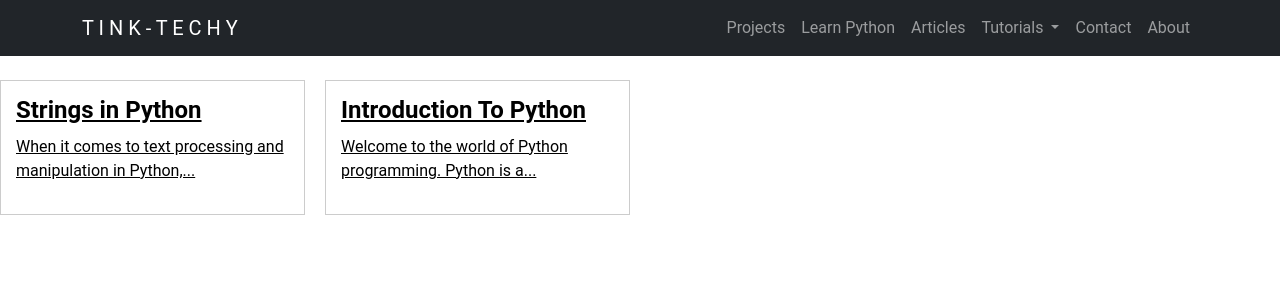
After one commit to samsonlukman/tinktechy, a Django app: page /articles in a window 1280 px wide. The commit adds this page. Shown: the top 300 px of the page. Run offline with Django 4.2, Linux system fonts and the light colour scheme; data comes from the database, SQL or seed files in the repository; both versions use the stored data as it was after the commit; some libraries are stand-ins or nearby versions.

Commit message:
edited articles

```diff
--- a/website/models.py
+++ b/website/models.py
@@ -1,5 +1,6 @@
 from django.db import models
-
+from django.contrib.auth.models import User
+from ckeditor.fields import RichTextField
 
 class NewMessage(models.Model):
     name = models.TextField(max_length=500)
@@ -8,3 +9,14 @@ class NewMessage(models.Model):
 
     def __str__(self):
         return f"{self.name} with {self.email} sent {self.message}"
+
+
+
+class Article(models.Model):
+    title = models.CharField(max_length=200)
+    content = RichTextField()
+    pub_date = models.DateTimeField(auto_now_add=True)
+    author = models.ForeignKey(User, on_delete=models.CASCADE)
+
+    def __str__(self):
+        return f"{self.author} wrote {self.title} on {self.pub_date}"
--- /dev/null
+++ b/website/templates/website/all_articles.html
@@ -0,0 +1,55 @@
+{% extends "website/layout.html" %}
+{% load static %}
+{% load custom_tags %}
+{% block body %}
+    <br>
+
+    <div class="article-grid">
+        {% for article in all_articles %}
+        <a href="{% url 'article' article.title %}">
+        <div class="article">
+            <h2 class="article-title">{{ article.title }}</h2>
+            <div class="article-content">
+                {{ article.content|truncate_to_ten_words|safe }}
+            </div>
+        </div>
+    </a>
+        {% endfor %}
+    </div>
+</div>
+
+<style>
+    /* Add your custom CSS here */
+    .article-grid {
+        display: grid;
+        grid-template-columns: repeat(auto-fill, minmax(300px, 1fr));
+        grid-gap: 20px;
+
+    }
+
+    .article {
+        padding: 15px;
+        border: 1px solid #ccc;
+    }
+
+    .article-title {
+        font-size: 24px;
+        font-weight: bold;
+    }
+
+    .article-content {
+        margin-top: 10px;
+    }
+
+    a {
+        color: black;
+    }
+
+    /* Change the color of visited links to blue (you can use the same color as standard) */
+    a:visited {
+        color: blue;
+    }
+</style>
+</style>
+
+{% endblock %}
--- a/website/templates/website/layout.html
+++ b/website/templates/website/layout.html
@@ -3,14 +3,18 @@
 <html lang="en">
 <head>
     <meta charset="UTF-8">
+    <script async src="https://pagead2.googlesyndication.com/pagead/js/adsbygoogle.js?client=ca-pub-6241948544824720"
+     crossorigin="anonymous"></script>
 <meta name="viewport" content="width=device-width, initial-scale=1.0">
 <link href="https://cdn.jsdelivr.net/npm/bootstrap@5.1.3/dist/css/bootstrap.min.css" rel="stylesheet">
 <script src="https://cdn.jsdelivr.net/npm/bootstrap@5.1.3/dist/js/bootstrap.bundle.min.js"></script>
 <link rel="stylesheet" href="https://use.fontawesome.com/releases/v5.15.1/css/all.css">
+<link rel="stylesheet" href="path-to-pygments-css-file">
 <title>{% block title %}Tinktechy{% endblock %}</title>
 <script src="https://code.jquery.com/jquery-3.6.0.min.js"></script>
 <script src="https://stackpath.bootstrapcdn.com/bootstrap/4.5.2/js/bootstrap.min.js"></script>
 <script src="https://checkout.flutterwave.com/v3.js"></script>
+
 
 </head>
 <body>
@@ -26,6 +30,9 @@
                     </li>
                     <li class="nav-item">
                         <a class="nav-link" href="{% url 'python_course' %}">Learn Python</a>
+                    </li>
+                    <li class="nav-item">
+                        <a class="nav-link" href="{% url 'articles' %}">Articles</a>
                     </li>
                     <li class="nav-item dropdown">
                         <a class="nav-link dropdown-toggle" href="#" id="tutorialsDropdown" role="button" data-toggle="dropdown" aria-haspopup="true" aria-expanded="false">
--- /dev/null
+++ b/website/templatetags/custom_tags.py
@@ -0,0 +1,11 @@
+from django import template
+
+register = template.Library()
+
+@register.filter
+def truncate_to_ten_words(value):
+    words = value.split()
+    if len(words) > 10:
+        return ' '.join(words[:10]) + '...'
+    else:
+        return value
--- a/website/urls.py
+++ b/website/urls.py
@@ -6,6 +6,8 @@ urlpatterns = [
     path('message/', views.message, name="message"),
     path('python_course', views.python_course, name="python_course"),
     path("pay/<str:tx_ref>", views.pay, name="py_pay"),
-    path("cs50p", views.cs50p, name="cs50p")
+    path("cs50p", views.cs50p, name="cs50p"),
+    path("article/<str:title>", views.article, name="article"),
+    path("articles", views.articles, name="articles")
 
 ]
--- a/website/views.py
+++ b/website/views.py
@@ -1,8 +1,33 @@
-from django.shortcuts import render
-from .models import NewMessage
+from django.shortcuts import render, get_object_or_404
+from .models import *
+from pygments import highlight
+from pygments.lexers import get_lexer_by_name
+from pygments.formatters import HtmlFormatter
+import re
 
 def index(request):
     return render(request, "website/index.html")
+
+def article(request, title):
+    article = get_object_or_404(Article, title=title)
+    content = article.content  # Assuming your article content is stored in the 'content' field
+
+    # Define a regular expression pattern to find code snippets
+    code_pattern = r'<pre><code class="language-(\w+)">([\s\S]*?)</code></pre>'
+
+    def highlight_code(match):
+        language, code = match.groups()
+        lexer = get_lexer_by_name(language, stripall=True)
+        return highlight(code, lexer, HtmlFormatter(style="colorful"))
+
+    # Use re.sub to replace code snippets with highlighted code
+    highlighted_content = re.sub(code_pattern, highlight_code, content)
+
+    return render(request, 'website/article.html', {'article': article, 'highlighted_content': highlighted_content})
+
+def articles(request):
+    contents = Article.objects.all().order_by('-pub_date')
+    return render(request, "website/all_articles.html", {"all_articles": contents})
 
 def python_course(request):
     currencies = [
```
Also changed, not shown: mysite/settings.py (+14 -0 lines), website/admin.py (+12 -1 lines), website/templates/website/article.html (added, +32 -0 lines), db.sqlite3, website/migrations/0002_article.py (added), website/migrations/0003_alter_newmessage_message.py (added), website/migrations/0004_alter_article_content_alter_newmessage_message.py (added).
